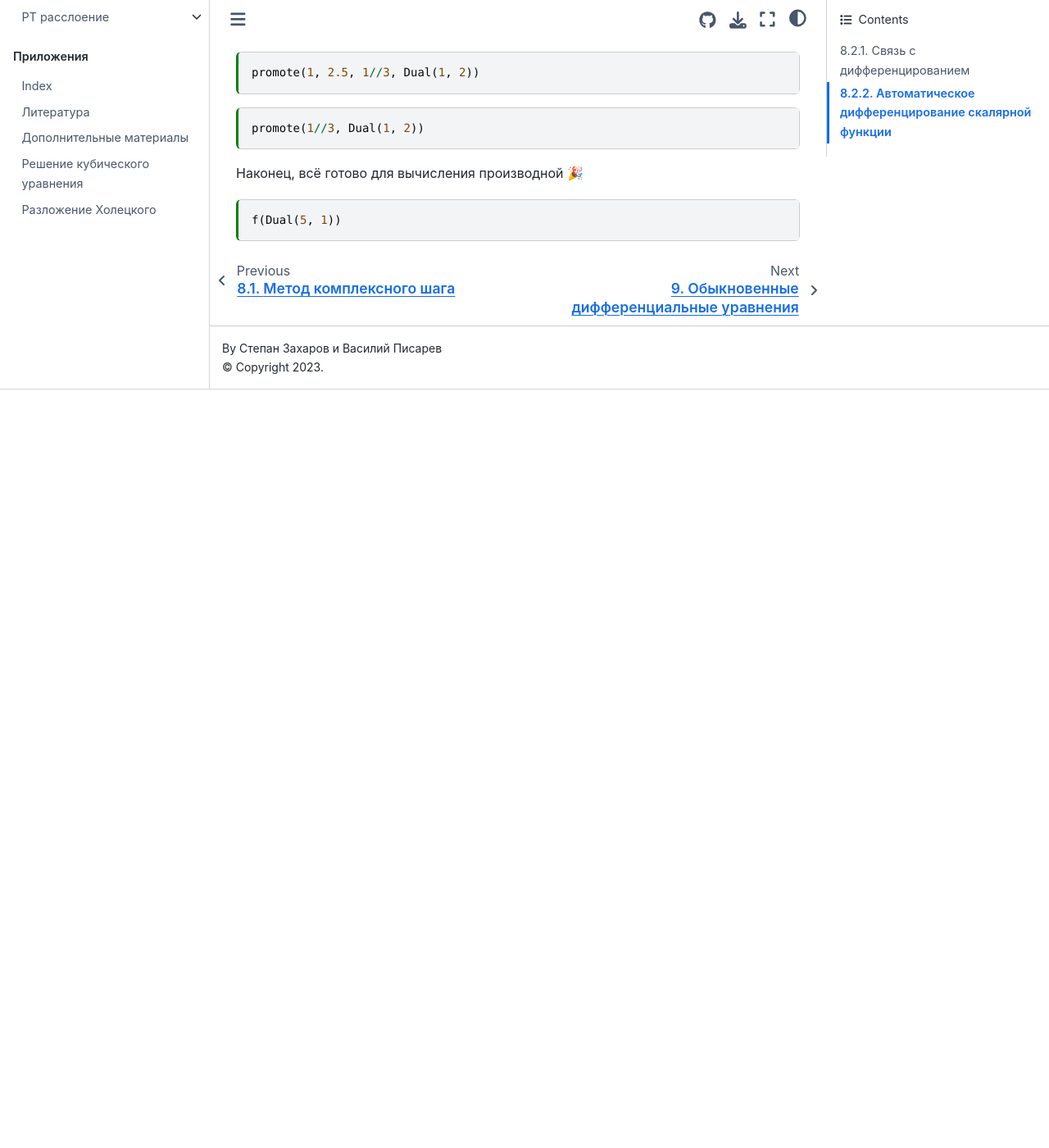
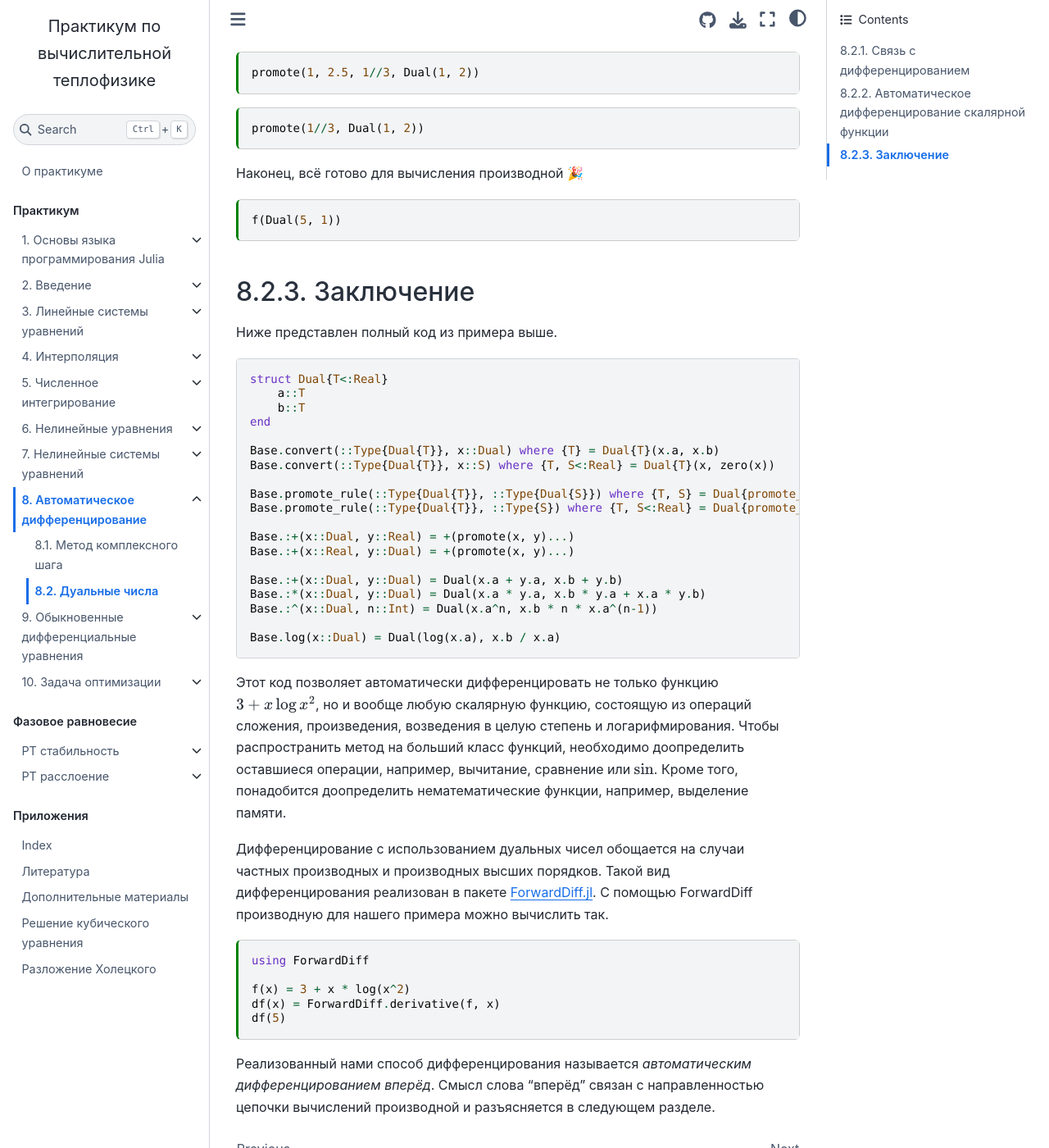
Before and after one commit to stepanzh/computational_thermodynamics, a Jupyter Book: the page built from book/autodiff/dualnumbers.md, in a window 1280 px wide and 1400 px high, scrolled down 6793 px. Shown: the whole window at 82% size. Built offline with Jupyter Book 1.0.4 settings and Sphinx 7.4.7 and the Sphinx Book theme 1.1.4, drawn with Linux system fonts in a browser that asks for light colours; before the commit the page ends 7268 px from its top, so only the background shows below that.

Commit message:
feat: dualnumbers - заключение
Related #20

````diff
--- a/book/autodiff/dualnumbers.md
+++ b/book/autodiff/dualnumbers.md
@@ -374,3 +374,48 @@ promote(1//3, Dual(1, 2))
 ```{code-cell}
 f(Dual(5, 1))
 ```
+
+## Заключение
+
+Ниже представлен полный код из примера выше.
+
+```julia
+struct Dual{T<:Real}
+    a::T
+    b::T
+end
+
+Base.convert(::Type{Dual{T}}, x::Dual) where {T} = Dual{T}(x.a, x.b)
+Base.convert(::Type{Dual{T}}, x::S) where {T, S<:Real} = Dual{T}(x, zero(x))
+
+Base.promote_rule(::Type{Dual{T}}, ::Type{Dual{S}}) where {T, S} = Dual{promote_type(T, S)}
+Base.promote_rule(::Type{Dual{T}}, ::Type{S}) where {T, S<:Real} = Dual{promote_type(T, S)}
+
+Base.:+(x::Dual, y::Real) = +(promote(x, y)...)
+Base.:+(x::Real, y::Dual) = +(promote(x, y)...)
+
+Base.:+(x::Dual, y::Dual) = Dual(x.a + y.a, x.b + y.b)
+Base.:*(x::Dual, y::Dual) = Dual(x.a * y.a, x.b * y.a + x.a * y.b)
+Base.:^(x::Dual, n::Int) = Dual(x.a^n, x.b * n * x.a^(n-1))
+
+Base.log(x::Dual) = Dual(log(x.a), x.b / x.a)
+```
+
+Этот код позволяет автоматически дифференцировать не только функцию $3 + x \log{x^2}$, но и вообще любую скалярную функцию, состоящую из операций сложения, произведения, возведения в целую степень и логарифмирования.
+Чтобы распространить метод на больший класс функций, необходимо доопределить оставшиеся операции, например, вычитание, сравнение или $\sin$.
+Кроме того, понадобится доопределить нематематические функции, например, выделение памяти.
+
+Дифференцирование с использованием дуальных чисел обощается на случаи частных производных и производных высших порядков.
+Такой вид дифференцирования реализован в пакете [ForwardDiff.jl](https://github.com/JuliaDiff/ForwardDiff.jl).
+С помощью ForwardDiff производную для нашего примера можно вычислить так.
+
+```{code-cell}
+using ForwardDiff
+
+f(x) = 3 + x * log(x^2)
+df(x) = ForwardDiff.derivative(f, x)
+df(5)
+```
+
+Реализованный нами способ дифференцирования называется _автоматическим дифференцированием вперёд_.
+Смысл слова "вперёд" связан с направленностью цепочки вычислений производной и разъясняется в следующем разделе.
````
